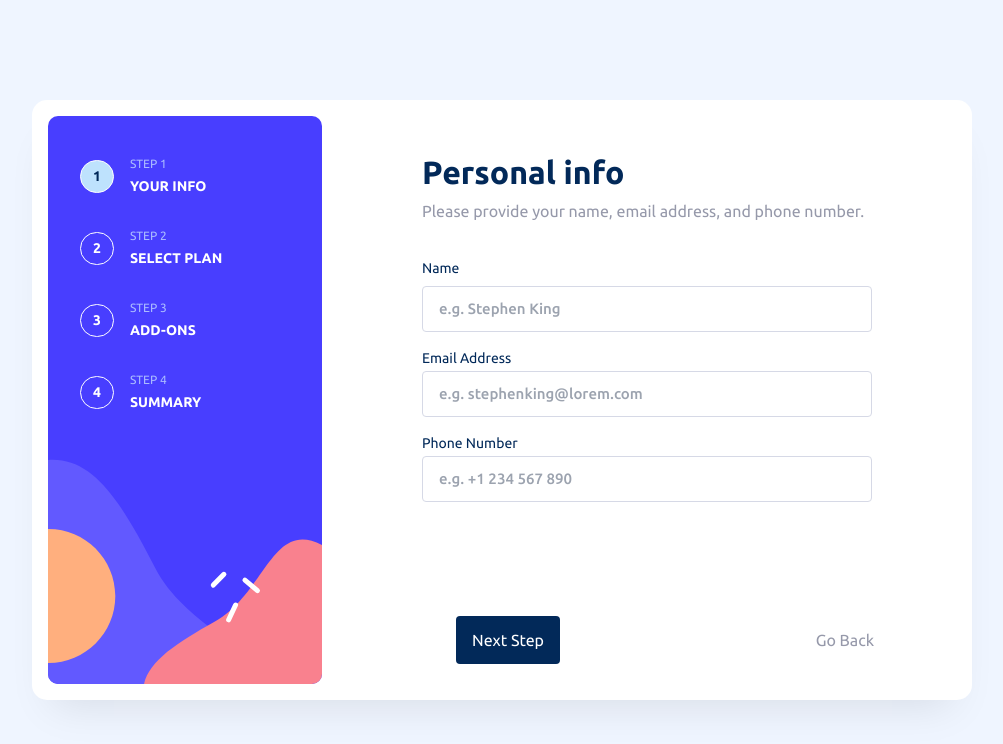
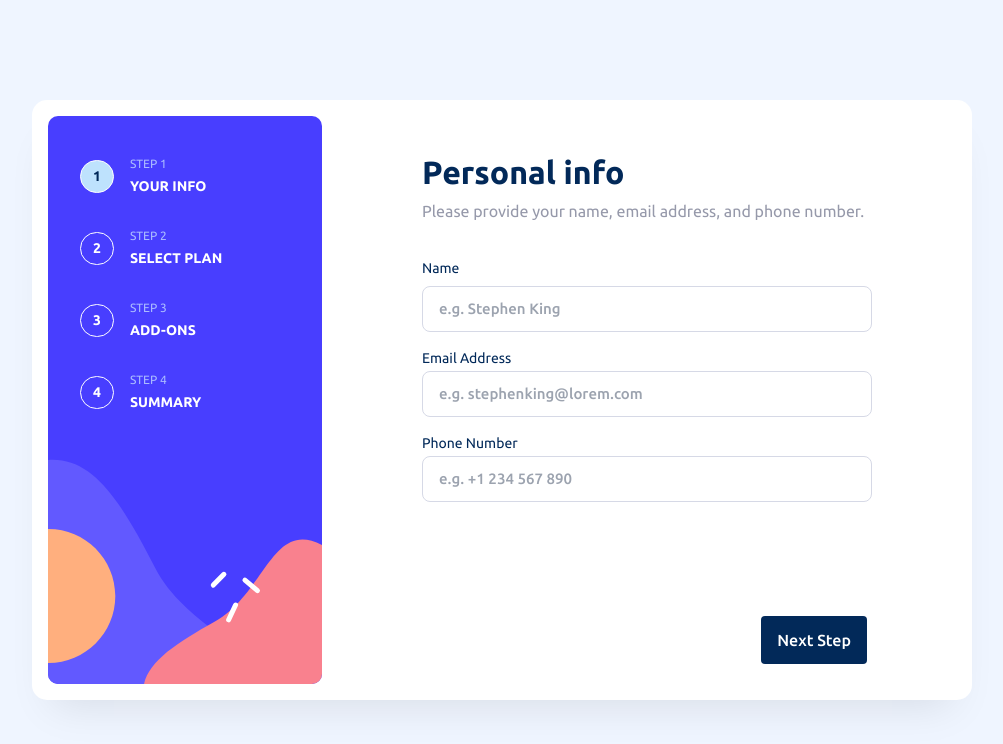
Before and after one commit to lomsadze123/multi-step-form, a React (Vite) app: page / in a window 1280 px wide. Shown: the top 744 px of the page, without its empty margins (138-1141 px from the left). Built offline with nearby package versions, Linux system fonts and the light colour scheme.

Commit message:
start functional

```diff
--- a/src/App.tsx
+++ b/src/App.tsx
@@ -7,34 +7,40 @@ import Summary from "./components/Summary";
 import Thanks from "./components/Thanks";
 import AsideForm from "./components/AsideForm";
 import NextButton from "./components/NextButton";
+import { useState } from "react";
 
-// type FormValue = {
-//   username: string;
-//   email: string;
-//   channel: string;
-// };
+export type FormValue = {
+  username: string;
+  email: string;
+  number: number;
+};
 
 function App() {
-  // const { register, handleSubmit } = useForm<FormValue>();
-
-  // const onSubmit = (data: FormValue) => {
-  //   console.log("submitted", data);
-  // };
+  const { register, handleSubmit, formState } = useForm<FormValue>();
+  const { errors } = formState;
+  const [complete, setComplete] = useState(false);
 
   return (
     <div className="md:grid md:grid-flow-col grid2 md:items-start md:gap-[100px] md:bg-white md:p-4 rounded-[15px] md:shadow-custom md:max-w-[940px] relative">
-      {/* <form onSubmit={handleSubmit(onSubmit)}>
-        <input type="text" {...register("username")} />
-      </form> */}
-      <AsideForm />
+      <AsideForm complete={complete} />
       <Routes>
-        <Route path="/" element={<Forms />} />
+        <Route
+          path="/"
+          element={
+            <Forms
+              register={register}
+              handleSubmit={handleSubmit}
+              errors={errors}
+              setComplete={setComplete}
+            />
+          }
+        />
         <Route path="/plan" element={<Plan />} />
         <Route path="/add-ons" element={<AddOns />} />
         <Route path="/summary" element={<Summary />} />
         <Route path="/thanks" element={<Thanks />} />
       </Routes>
-      <NextButton />
+      <NextButton error={Object.keys(errors).length} />
     </div>
   );
 }
--- a/src/components/AddOns.tsx
+++ b/src/components/AddOns.tsx
@@ -12,13 +12,13 @@ const AddOns = () => {
           <label
             htmlFor={items.name}
             key={items.id}
-            className="grid grid-flow-col items-center gap-4 grids border-[#D6D9E6] rounded-lg border-[1px] pt-[14px] pb-[18px] px-4 md:px-6 md:w-[42.8vw] md:max-w-[450px]"
+            className="grid grid-flow-col items-center gap-4 grids border-[#D6D9E6] rounded-lg border-[1px] pt-[14px] pb-[18px] px-4 md:px-6 md:w-[42.8vw] md:max-w-[450px] cursor-pointer"
           >
             <input
               type="checkbox"
               id={items.name}
               className="appearance-none color-black w-5 h-5 border-[1px] border-[#D6D9E6] rounded checked:bg-[#483EFF] checked:after:content-['✔']
-              checked:after:text-white checked:after:ml-[3px] checked:after:relative checked:after:top-[-2.5px]"
+              checked:after:text-white checked:after:ml-[3px] checked:after:relative checked:after:top-[-2.5px] cursor-pointer"
             />
             <div>
               <h2 className="text-Denim text-base">{items.name}</h2>
--- a/src/components/AsideForm.tsx
+++ b/src/components/AsideForm.tsx
@@ -1,7 +1,7 @@
 import { NavLink } from "react-router-dom";
 import SideBarObj from "./Objects";
 
-const AsideForm = () => {
+const AsideForm = ({ complete }: { complete: boolean }) => {
   return (
     <ul className="bg-SideBarMobile bg-cover h-[172px] text-center md:text-start md:bg-SideBarDesktop md:h-[568px] md:flex md:flex-col md:gap-8 md:pt-10 md:pl-8">
       {SideBarObj.map((items) => (
--- a/src/components/Forms.tsx
+++ b/src/components/Forms.tsx
@@ -1,37 +1,102 @@
-const Forms = () => {
+import { FormValue } from "../App";
+
+interface FormProps {
+  register: object;
+  handleSubmit: any;
+  errors: object;
+  setComplete: (complete: boolean) => void;
+}
+const Forms: React.FC<FormProps> = ({
+  register,
+  handleSubmit,
+  errors,
+  setComplete,
+}: any) => {
+  const onSubmit = (data: FormValue) => {
+    console.log("good", data);
+    setComplete(true);
+  };
+
   return (
     <div className="bg-white mx-4 rounded-[10px] py-8 px-6 mt-[-74px] shadow-custom md:mx-0 md:mt-10 md:shadow-none md:rounded-none md:p-0 md:pr-[84px]">
       <h1 className="text-Denim text-2xl md:text-[32px]">Personal info</h1>
       <p className="text-Grey text-base mt-[9px] mb-[22px] md:mt-[11px] md:mb-[35px]">
         Please provide your name, email address, and phone number.
       </p>
-      <form className="text-Denim text-xs flex flex-col gap-4 md:text-sm  md:w-[42.8vw] md:max-w-[450px]">
-        <label>
+      <form
+        onSubmit={handleSubmit(onSubmit)}
+        className="text-Denim text-xs flex flex-col gap-4 md:text-sm  md:w-[42.8vw] md:max-w-[450px]"
+        noValidate
+      >
+        {errors.name && (
+          <h4 className="text-red-500 text-right mb-[-30px]">
+            {errors.name.message}
+          </h4>
+        )}
+        <label htmlFor="name">
           Name <br />
           <input
-            className="border-[#D6D9E6] bg-white rounded border-[1px] text-[15px] py-3 pl-4 w-full mt-[3px] md:mt-2"
+            className={`border-[#D6D9E6] bg-white rounded md:rounded-lg border-[1px] text-[15px] py-3 pl-4 w-full mt-[3px] md:mt-2 outline-none focus:border-[#483EFF] ${
+              errors.name ? "border-[#EE374A]" : "border-[#D6D9E6]"
+            }`}
             type="text"
+            id="name"
+            name="name"
             placeholder="e.g. Stephen King"
+            {...register("name", {
+              required: {
+                value: true,
+                message: "This field is required",
+              },
+            })}
           />
           <br />
         </label>
-        <label>
+        {errors.email && (
+          <h4 className="text-red-500 text-right mb-[-30px]">
+            {errors.email.message}
+          </h4>
+        )}
+        <label htmlFor="email">
           Email Address
           <input
-            className="border-[#D6D9E6] bg-white rounded border-[1px] text-[15px] py-3 pl-4 w-full mt-[3px]"
+            className={` bg-white rounded md:rounded-lg border-[1px] text-[15px] py-3 pl-4 w-full mt-[3px] outline-none focus:border-[#483EFF] ${
+              errors.email ? "border-[#EE374A]" : "border-[#D6D9E6]"
+            }`}
             type="email"
+            id="email"
+            name="email"
             placeholder="e.g. stephenking@lorem.com"
+            {...register("email", {
+              required: "This field is required",
+              pattern: {
+                value:
+                  /^[a-zA-Z0-9.!#$%&'*+/=?^_`{|}~-]+@[a-zA-Z0-9-]+(?:\.[a-zA-Z0-9-]+)*$/,
+                message: "Invalid email address",
+              },
+            })}
           />
           <br />
         </label>
-        <label>
+        {errors.number && (
+          <h4 className="text-red-500 text-right mb-[-30px]">
+            {errors.number.message}
+          </h4>
+        )}
+        <label htmlFor="number">
           Phone Number
           <input
-            className="border-[#D6D9E6] bg-white rounded border-[1px] text-[15px] py-3 pl-4 w-full mt-[3px]"
+            className={`border-[#D6D9E6] bg-white rounded md:rounded-lg border-[1px] text-[15px] py-3 pl-4 w-full mt-[3px] outline-none focus:border-[#483EFF] ${
+              errors.number ? "border-[#EE374A]" : "border-[#D6D9E6]"
+            }`}
             type="number"
+            id="number"
+            name="number"
             placeholder="e.g. +1 234 567 890"
+            {...register("number", { required: "This field is required" })}
           />
         </label>
+        <input type="submit" className="hidden" />
       </form>
     </div>
   );
--- a/src/components/NextButton.tsx
+++ b/src/components/NextButton.tsx
@@ -1,11 +1,42 @@
-const NextButton = () => {
+import { useEffect, useState } from "react";
+import { Link, useLocation, useNavigate } from "react-router-dom";
+import SideBarObj from "../components/Objects";
+
+const NextButton = ({ error }: { error: number }) => {
+  const location = useLocation();
+  const navigate = useNavigate();
+  const [next, setNext] = useState("");
+
+  useEffect(() => {
+    const currentIndex = SideBarObj.findIndex(
+      (item) => item.route === location.pathname
+    );
+    error === 0 && setNext(SideBarObj[currentIndex + 1]?.route || "thanks");
+  }, [location.pathname]);
+
   return (
-    <div className="bottom-0 left-0 right-0 flex flex-row-reverse justify-between bg-white p-4 mt-10 md:m-0 md:absolute md:max-w-[450px] md:left-[408px] md:bottom-5">
-      <button className="text-Grey">Go Back</button>
-      <button className="bg-Denim text-white rounded py-3 px-4">
-        Next Step
-      </button>
-    </div>
+    location.pathname !== "/thanks" && (
+      <div
+        className={`bottom-0 left-0 right-0 flex ${
+          location.pathname === "/" && "flex-row-reverse"
+        } justify-between bg-white p-4 mt-10 md:m-0 md:absolute md:max-w-[450px] md:left-[385px] md:bottom-5 md:pr-0`}
+      >
+        {location.pathname !== "/" && (
+          <button
+            onClick={() => navigate(-1)}
+            className="text-Grey hover:text-Denim"
+          >
+            Go Back
+          </button>
+        )}
+
+        <button className="text-white  bg-Denim py-3 hover:bg-[#164A8A] rounded">
+          <Link to={next} className="py-3 px-4">
+            Next Step
+          </Link>
+        </button>
+      </div>
+    )
   );
 };
 
--- a/src/components/Plan.tsx
+++ b/src/components/Plan.tsx
@@ -21,7 +21,7 @@ const Plan = () => {
           <div
             key={items.id}
             className="flex items-center gap-[14px] border-[#D6D9E6] rounded-lg border-[1px] pt-[14px] pb-[18px] pl-4 md:grid
-            md:items-start md:py-5 md:w-[12.188vw] md:pr-9"
+            md:items-start md:py-5 md:w-[12.188vw] md:pr-9 cursor-pointer"
           >
             <img
               src={images[items.name]}
@@ -38,6 +38,7 @@ const Plan = () => {
       <div className="flex justify-center items-center gap-6 bg-[#F8F9FF] mt-6 pt-[13px] pb-[14px]">
         <h3 className="text-Denim text-sm">Monthly</h3>
         <svg
+          className="cursor-pointer"
           xmlns="http://www.w3.org/2000/svg"
           width="38"
           height="20"
--- a/src/components/Thanks.tsx
+++ b/src/components/Thanks.tsx
@@ -2,13 +2,15 @@ import thanks from "../assets/icon-thank-you.svg";
 
 const Thanks = () => {
   return (
-    <div className="bg-white mx-4 rounded-[10px] py-[79px] px-6 mt-[-74px] shadow-custom text-center md:m-0 md:shadow-none md:rounded-none md:p-0">
+    <div className="bg-white mx-4 rounded-[10px] py-[79px] px-6 mt-[-74px] shadow-custom text-center md:mx-0 md:my-auto md:shadow-none md:rounded-none md:p-0 md:pr-[84px]">
       <img
         src={thanks}
         alt="thanks icon"
-        className="w-[56px] h-[56px] inline-block text-center"
+        className="w-[56px] h-[56px] inline-block text-center md:w-[80px] md:h-[80px]"
       />
-      <h1 className="text-Denim text-2xl mt-6 mb-[9px]">Thank you!</h1>
+      <h1 className="text-Denim text-2xl mt-6 mb-[9px] md:text-[32px] md:mt-8 md:mb-[14px]">
+        Thank you!
+      </h1>
       <p className="text-Grey text-base">
         Thanks for confirming your subscription! We hope you have fun using our
         platform. If you ever need support, please feel free to email us at
--- a/src/index.css
+++ b/src/index.css
@@ -15,7 +15,8 @@ h4 {
 
 input::placeholder,
 h2,
-h3 {
+h3,
+button {
   font-weight: 500;
 }
 
```
